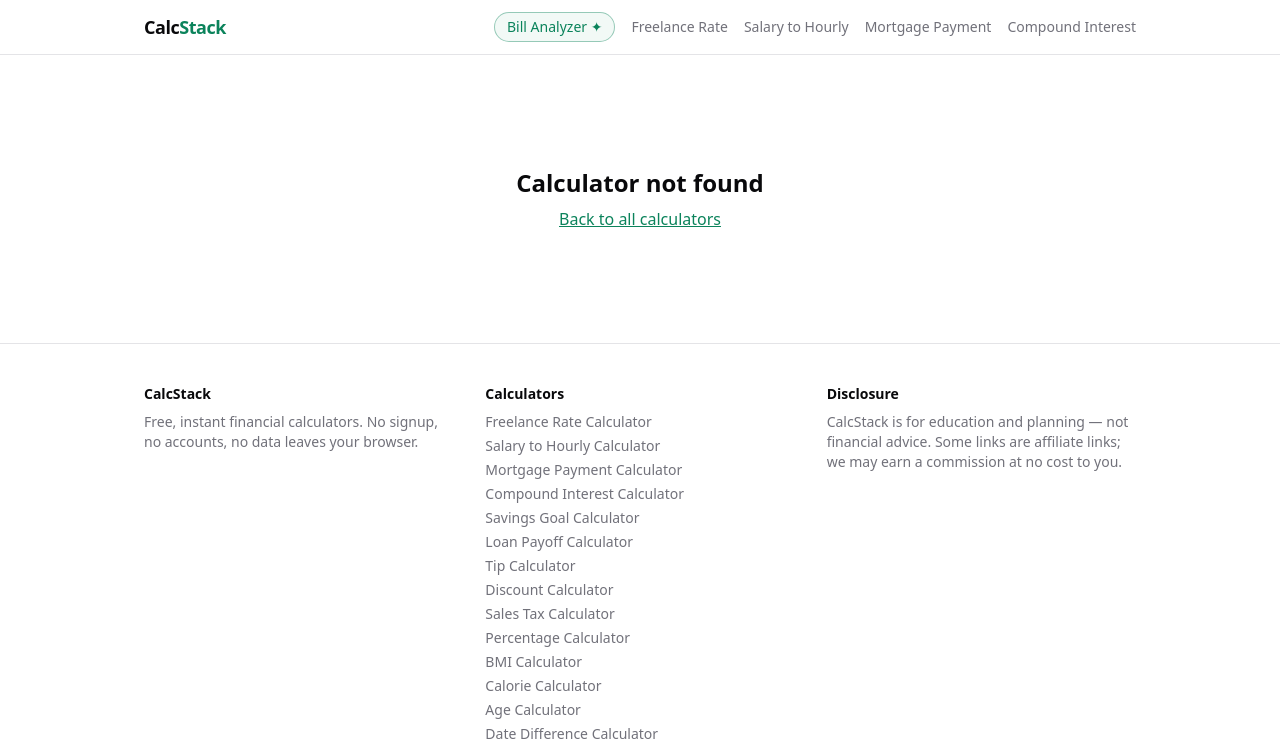
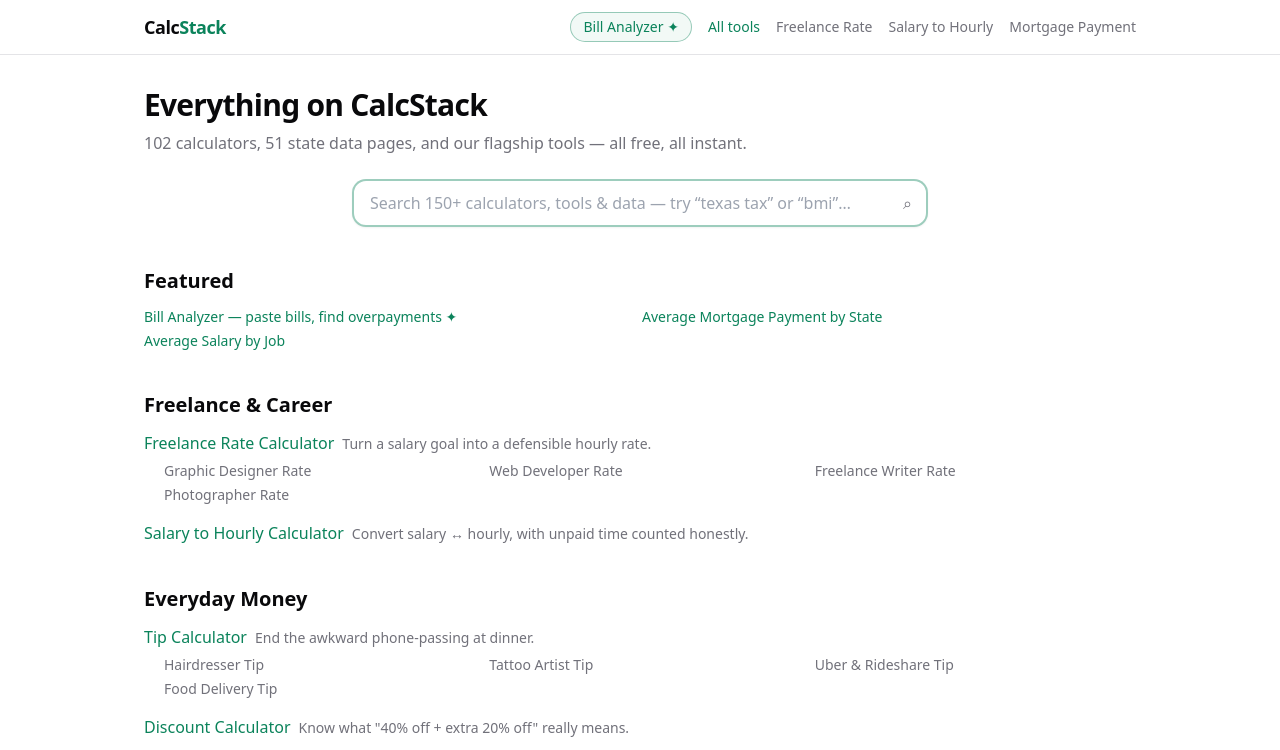
Before and after one commit to LIMENHelix/calcstack, a React (Vite) app: page /directory in a window 1280 px wide. Shown: the top 750 px of the page. Built offline with nearby package versions, Linux system fonts and the light colour scheme.

Commit message:
Add site-wide search bar, full directory page, and launch package

```diff
--- a/scripts/gen-sitemap.mjs
+++ b/scripts/gen-sitemap.mjs
@@ -25,6 +25,7 @@ const urls = [
   `  <url><loc>${SITE}/tools/bill-analyzer</loc><priority>0.9</priority></url>`,
   `  <url><loc>${SITE}/data/mortgage-payment-by-state</loc><priority>0.8</priority></url>`,
   `  <url><loc>${SITE}/data/average-salary-by-job</loc><priority>0.8</priority></url>`,
+  `  <url><loc>${SITE}/directory</loc><priority>0.7</priority></url>`,
   ...stateDataSlugs.map((s) => `  <url><loc>${SITE}/data/mortgage-payment-in/${s}</loc></url>`),
   ...calcSlugs.map((s) => `  <url><loc>${SITE}/calculators/${s}</loc></url>`),
 ]
--- a/src/App.tsx
+++ b/src/App.tsx
@@ -6,6 +6,7 @@ import BillAnalyzer from './pages/BillAnalyzer'
 import DataMortgage from './pages/DataMortgage'
 import DataSalaries from './pages/DataSalaries'
 import StateMortgage from './pages/StateMortgage'
+import Directory from './pages/Directory'
 import EmbedPage from './pages/EmbedPage'
 import EmbedTablePage from './pages/EmbedTablePage'
 
@@ -26,6 +27,7 @@ export default function App() {
               <Route path="/data/mortgage-payment-by-state" element={<DataMortgage />} />
               <Route path="/data/mortgage-payment-in/:slug" element={<StateMortgage />} />
               <Route path="/data/average-salary-by-job" element={<DataSalaries />} />
+              <Route path="/directory" element={<Directory />} />
               <Route path="*" element={<CalculatorPage />} />
             </Routes>
           </Layout>
--- a/src/components/Layout.tsx
+++ b/src/components/Layout.tsx
@@ -18,7 +18,15 @@ export function Layout({ children }: { children: React.ReactNode }) {
             >
               Bill Analyzer ✦
             </NavLink>
-            {CALCULATORS.slice(0, 4).map((c) => (
+            <NavLink
+              to="/directory"
+              className={({ isActive }) =>
+                isActive ? 'font-medium text-primary' : 'text-muted-foreground hover:text-foreground'
+              }
+            >
+              All tools
+            </NavLink>
+            {CALCULATORS.slice(0, 3).map((c) => (
               <NavLink
                 key={c.slug}
                 to={`/calculators/${c.slug}`}
--- /dev/null
+++ b/src/components/SearchBar.tsx
@@ -0,0 +1,69 @@
+import { useEffect, useRef, useState } from 'react'
+import { useNavigate } from 'react-router'
+import { searchAll } from '@/lib/searchIndex'
+
+export function SearchBar() {
+  const [q, setQ] = useState('')
+  const [open, setOpen] = useState(false)
+  const [highlight, setHighlight] = useState(0)
+  const navigate = useNavigate()
+  const boxRef = useRef<HTMLDivElement>(null)
+  const results = searchAll(q)
+
+  useEffect(() => {
+    const onClick = (e: MouseEvent) => {
+      if (boxRef.current && !boxRef.current.contains(e.target as Node)) setOpen(false)
+    }
+    document.addEventListener('mousedown', onClick)
+    return () => document.removeEventListener('mousedown', onClick)
+  }, [])
+
+  const go = (path: string) => {
+    setOpen(false)
+    setQ('')
+    navigate(path)
+  }
+
+  return (
+    <div ref={boxRef} className="relative mx-auto mt-6 max-w-xl">
+      <input
+        type="text"
+        value={q}
+        onChange={(e) => { setQ(e.target.value); setOpen(true); setHighlight(0) }}
+        onFocus={() => setOpen(true)}
+        onKeyDown={(e) => {
+          if (e.key === 'ArrowDown') { e.preventDefault(); setHighlight((h) => Math.min(h + 1, results.length - 1)) }
+          if (e.key === 'ArrowUp') { e.preventDefault(); setHighlight((h) => Math.max(h - 1, 0)) }
+          if (e.key === 'Enter' && results[highlight]) go(results[highlight].path)
+          if (e.key === 'Escape') setOpen(false)
+        }}
+        placeholder="Search 150+ calculators, tools & data — try “texas tax” or “bmi”…"
+        className="h-12 w-full rounded-xl border-2 border-primary/40 bg-background px-4 pr-12 text-base shadow-sm focus:border-primary focus:outline-none"
+        aria-label="Search calculators and tools"
+      />
+      <span className="pointer-events-none absolute right-4 top-1/2 -translate-y-1/2 text-muted-foreground">⌕</span>
+
+      {open && results.length > 0 && (
+        <ul className="absolute z-20 mt-2 w-full overflow-hidden rounded-xl border bg-background shadow-lg">
+          {results.map((r, i) => (
+            <li key={r.path}>
+              <button
+                onClick={() => go(r.path)}
+                onMouseEnter={() => setHighlight(i)}
+                className={`flex w-full items-center justify-between px-4 py-2.5 text-left text-sm ${i === highlight ? 'bg-primary/10' : ''}`}
+              >
+                <span className="font-medium">{r.title}</span>
+                <span className="ml-3 shrink-0 rounded-full bg-muted px-2 py-0.5 text-xs text-muted-foreground">{r.kind}</span>
+              </button>
+            </li>
+          ))}
+        </ul>
+      )}
+      {open && q.trim().length >= 2 && results.length === 0 && (
+        <div className="absolute z-20 mt-2 w-full rounded-xl border bg-background px-4 py-3 text-sm text-muted-foreground shadow-lg">
+          No matches — try a broader term like “tax”, “loan”, or “salary”.
+        </div>
+      )}
+    </div>
+  )
+}
--- /dev/null
+++ b/src/lib/searchIndex.ts
@@ -0,0 +1,73 @@
+import { CALCULATORS } from '@/data/calculators'
+import { VARIANTS } from '@/data/variants'
+import { HOME_VALUES } from '@/data/stats'
+
+export interface SearchEntry {
+  title: string
+  path: string
+  keywords: string
+  kind: 'Calculator' | 'Tool' | 'Data'
+}
+
+const entries: SearchEntry[] = [
+  ...CALCULATORS.map((c) => ({
+    title: c.shortTitle,
+    path: `/calculators/${c.slug}`,
+    keywords: `${c.title} ${c.category} ${c.tagline}`,
+    kind: 'Calculator' as const,
+  })),
+  ...VARIANTS.map((v) => ({
+    title: v.shortTitle,
+    path: `/calculators/${v.slug}`,
+    keywords: `${v.title} ${v.category} ${v.tagline}`,
+    kind: 'Calculator' as const,
+  })),
+  ...HOME_VALUES.map((h) => ({
+    title: `Average Mortgage Payment in ${h.state}`,
+    path: `/data/mortgage-payment-in/${h.slug}`,
+    keywords: `mortgage payment ${h.state} home price house cost`,
+    kind: 'Data' as const,
+  })),
+  {
+    title: 'Bill Analyzer',
+    path: '/tools/bill-analyzer',
+    keywords: 'bills expenses budget analyze subscriptions overpaying paste',
+    kind: 'Tool',
+  },
+  {
+    title: 'Average Mortgage Payment by State',
+    path: '/data/mortgage-payment-by-state',
+    keywords: 'mortgage payment states comparison table home prices',
+    kind: 'Data',
+  },
+  {
+    title: 'Average Salary by Job',
+    path: '/data/average-salary-by-job',
+    keywords: 'salary jobs occupations pay wages income hourly',
+    kind: 'Data',
+  },
+]
+
+/** Ranked substring search over titles and keywords. */
+export function searchAll(query: string, limit = 8): SearchEntry[] {
+  const q = query.trim().toLowerCase()
+  if (q.length < 2) return []
+  const terms = q.split(/\s+/)
+  const scored = entries
+    .map((e) => {
+      const t = e.title.toLowerCase()
+      const k = e.keywords.toLowerCase()
+      let score = 0
+      for (const term of terms) {
+        if (t.startsWith(term)) score += 3
+        else if (t.includes(term)) score += 2
+        else if (k.includes(term)) score += 1
+        else return null // every term must match something
+      }
+      return { e, score }
+    })
+    .filter((x): x is { e: SearchEntry; score: number } => x !== null)
+  return scored.sort((a, b) => b.score - a.score).slice(0, limit).map((x) => x.e)
+}
+
+export const ALL_ENTRIES = entries
--- /dev/null
+++ b/src/pages/Directory.tsx
@@ -0,0 +1,88 @@
+import { Link } from 'react-router'
+import { CALCULATORS, CATEGORIES } from '@/data/calculators'
+import { VARIANTS } from '@/data/variants'
+import { HOME_VALUES } from '@/data/stats'
+import { Seo } from '@/components/Seo'
+import { SearchBar } from '@/components/SearchBar'
+
+/** Full directory: every page on the site, grouped and linked. */
+export default function Directory() {
+  const variantGroups = new Map<string, typeof VARIANTS>()
+  for (const v of VARIANTS) {
+    const list = variantGroups.get(v.parentSlug) ?? []
+    list.push(v)
+    variantGroups.set(v.parentSlug, list)
+  }
+
+  return (
+    <>
+      <Seo
+        title="All Calculators & Tools — CalcStack Directory"
+        description="Every calculator, tool, and data page on CalcStack: finance, freelance, tax by state, mortgage by state, health, and more. Free and instant."
+      />
+      <h1 className="mb-2 text-3xl font-extrabold tracking-tight">Everything on CalcStack</h1>
+      <p className="mb-6 text-muted-foreground">
+        {CALCULATORS.length + VARIANTS.length} calculators, {HOME_VALUES.length} state data pages, and
+        our flagship tools — all free, all instant.
+      </p>
+
+      <SearchBar />
+
+      <section className="mt-10">
+        <h2 className="mb-3 text-xl font-semibold">Featured</h2>
+        <ul className="grid gap-1 text-sm sm:grid-cols-2">
+          <li><Link className="text-primary underline-offset-4 hover:underline" to="/tools/bill-analyzer">Bill Analyzer — paste bills, find overpayments ✦</Link></li>
+          <li><Link className="text-primary underline-offset-4 hover:underline" to="/data/mortgage-payment-by-state">Average Mortgage Payment by State</Link></li>
+          <li><Link className="text-primary underline-offset-4 hover:underline" to="/data/average-salary-by-job">Average Salary by Job</Link></li>
+        </ul>
+      </section>
+
+      {CATEGORIES.map((cat) => {
+        const core = CALCULATORS.filter((c) => c.category === cat)
+        if (core.length === 0) return null
+        return (
+          <section key={cat} className="mt-10">
+            <h2 className="mb-3 text-xl font-semibold">{cat}</h2>
+            <ul className="space-y-4">
+              {core.map((c) => {
+                const vars = variantGroups.get(c.slug) ?? []
+                return (
+                  <li key={c.slug}>
+                    <Link to={`/calculators/${c.slug}`} className="font-medium text-primary underline-offset-4 hover:underline">
+                      {c.shortTitle}
+                    </Link>
+                    <span className="ml-2 text-sm text-muted-foreground">{c.tagline}</span>
+                    {vars.length > 0 && (
+                      <ul className="mt-1.5 grid gap-1 pl-5 text-sm sm:grid-cols-2 lg:grid-cols-3">
+                        {vars.map((v) => (
+                          <li key={v.slug}>
+                            <Link to={`/calculators/${v.slug}`} className="text-muted-foreground underline-offset-4 hover:text-primary hover:underline">
+                              {v.shortTitle.replace(' Calculator', '')}
+                            </Link>
+                          </li>
+                        ))}
+                      </ul>
+                    )}
+                  </li>
+                )
+              })}
+            </ul>
+          </section>
+        )
+      })}
+
+      <section className="mt-10">
+        <h2 className="mb-3 text-xl font-semibold">Mortgage Payment by State</h2>
+        <ul className="grid gap-1 text-sm sm:grid-cols-2 lg:grid-cols-3">
+          {HOME_VALUES.map((h) => (
+            <li key={h.slug}>
+              <Link to={`/data/mortgage-payment-in/${h.slug}`} className="text-muted-foreground underline-offset-4 hover:text-primary hover:underline">
+                {h.state}
+              </Link>
+            </li>
+          ))}
+        </ul>
+      </section>
+    </>
+  )
+}
--- a/src/pages/Home.tsx
+++ b/src/pages/Home.tsx
@@ -1,6 +1,7 @@
 import { Link } from 'react-router'
 import { CALCULATORS, CATEGORIES } from '@/data/calculators'
 import { Seo } from '@/components/Seo'
+import { SearchBar } from '@/components/SearchBar'
 import { Card, CardContent } from '@/components/ui/card'
 
 export default function Home() {
@@ -18,6 +19,10 @@ export default function Home() {
           {CALCULATORS.length} free calculators for freelancers, borrowers, savers, and everyday
           money. Results update as you type, and every calculation runs in your browser — no
           accounts, no uploads, no email gates.
+        </p>
+        <SearchBar />
+        <p className="mt-3 text-sm text-muted-foreground">
+          or <Link to="/directory" className="text-primary underline-offset-4 hover:underline">browse the full directory of every page</Link>
         </p>
         <div className="mt-6 flex flex-wrap justify-center gap-2 text-xs font-medium">
           {['100% free', 'No signup', 'Private — runs locally', 'Instant results'].map((b) => (
```
Also changed, not shown: 2 other files (tests, documents, lock files or other folders).
